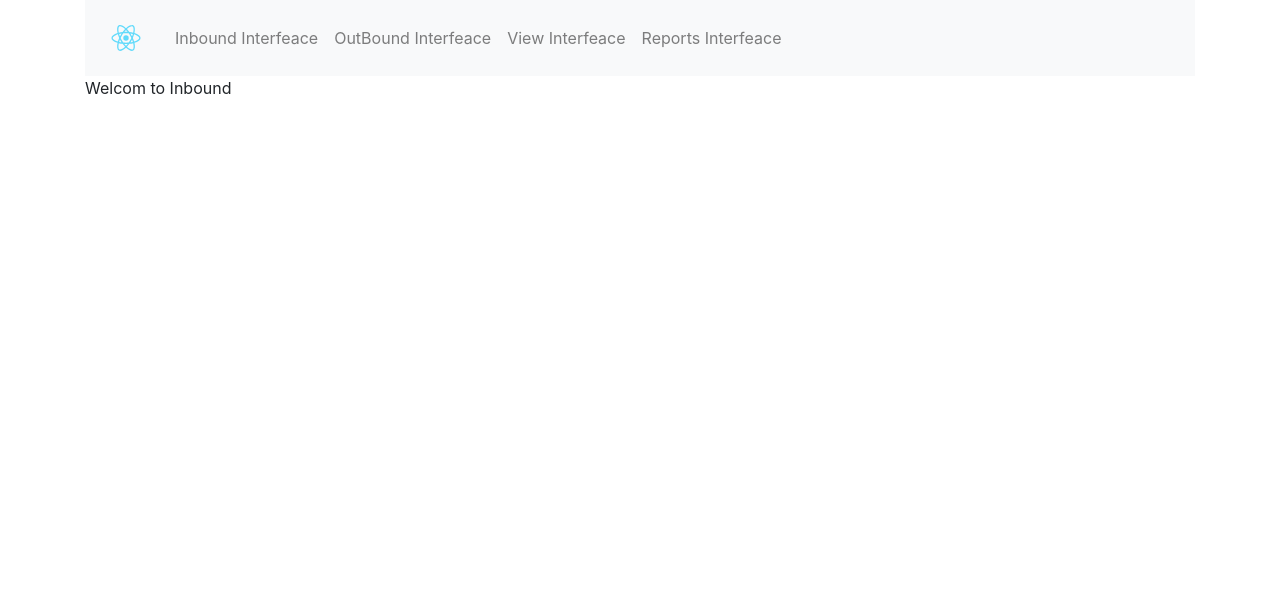
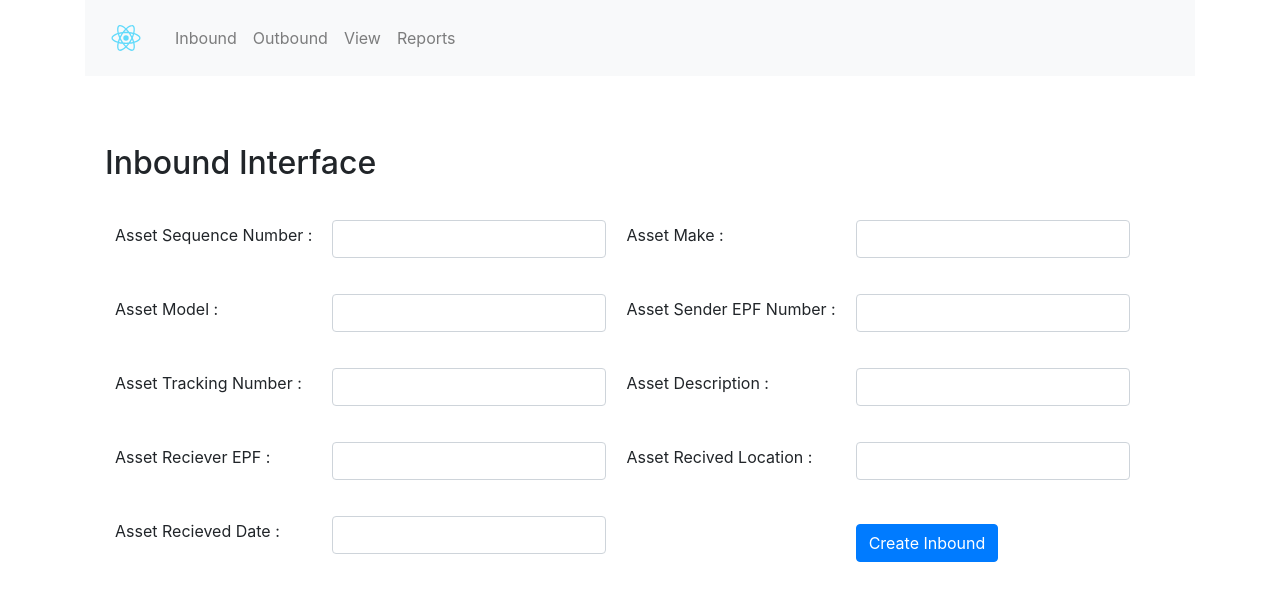
Before and after one commit to Dananjaya94/inbound-out-app, a React (Create React App) app: page / in a window 1280 px wide. Shown: the top 600 px of the page. Built offline with nearby package versions, Linux system fonts and the light colour scheme.

Commit message:
Inbound Interface finished
Inbound Interface finished

```diff
--- a/src/App.js
+++ b/src/App.js
@@ -24,19 +24,19 @@ function App() {
           <div className="collapse navbar-collapse">
             <ul className="navbar-nav mr-auto">
               <li className="navbar-item">
-                <Link to="/" className="nav-link">Inbound Interfeace</Link>
+                <Link to="/" className="nav-link">Inbound</Link>
               </li>
 
               <li className="navbar-item">
-                <Link to="/outbound" className="nav-link">OutBound Interfeace</Link>
+                <Link to="/outbound" className="nav-link">Outbound</Link>
               </li>
 
               <li className="navbar-item">
-                <Link to="/view" className="nav-link">View Interfeace</Link>
+                <Link to="/view" className="nav-link">View</Link>
               </li>
 
               <li className="navbar-item">
-                <Link to="/reports" className="nav-link">Reports Interfeace</Link>
+                <Link to="/reports" className="nav-link">Reports</Link>
               </li>
             </ul>
           </div>
--- a/src/components/inbound.component.js
+++ b/src/components/inbound.component.js
@@ -3,14 +3,27 @@ import { render } from '@testing-library/react';
 
 export default class inbound extends Component{
 
-    constructor(pros)
-    {
-        super(pros);
+    constructor(props) {
+        super(props);
+
+        this.onchange_asset_seq_no = this.onchange_asset_seq_no.bind(this);
+        this.onchange_asset_make = this.onchange_asset_make.bind(this);
+        this.onchange_asset_model = this.onchange_asset_model.bind(this);
+        this.onchange_asset_sender_epf = this.onchange_asset_sender_epf.bind(this);
+        this.onchange_asset_branch_code = this.onchange_asset_branch_code.bind(this);
+        this.onchange_asset_tracking_num = this.onchange_asset_tracking_num.bind(this);
+        this.onchange_asset_description = this.onchange_asset_description.bind(this);
+        this.onchange_asset_reciever_epf = this.onchange_asset_reciever_epf.bind(this);
+        this.onchange_asset_recieved_location = this.onchange_asset_recieved_location.bind(this);
+        this.onchange_asset_recieved_date = this.onchange_asset_recieved_date.bind(this);
+        this.onchange_asset_expected_outbound_date = this.onchange_asset_expected_outbound_date.bind(this);
+        this.onSubmit = this.onSubmit.bind(this);
+
 
         this.state = {
             asset_seq_no: '',
             asset_make:'',
-            aaset_model:'',
+            asset_model:'',
             asset_sender_epf:'',
             asset_branch_code:'',
             asset_tracking_num:'',
@@ -19,45 +32,271 @@ export default class inbound extends Component{
             asset_recieved_location:'',
             asset_recieved_date:'',
             asset_expected_outbound_date:'',
-            asset_inbound_completed:''
+            asset_inbound_completed: false
         }
     }
 
 
-    onchangeasset_seq_no(e)
+    onchange_asset_seq_no(e)
     {
         this.setState({
             asset_seq_no: e.target.value
+        });
+    }
+
+    onchange_asset_make(e)
+    {
+        this.setState({
+            asset_make: e.target.value
+        });
+    }
+
+    onchange_asset_model(e)
+    {
+        this.setState({
+            asset_model: e.target.value
+        });
+    }
+
+    onchange_asset_sender_epf(e)
+    {
+        this.setState({
+            asset_sender_epf: e.target.value
+        });
+    }
+
+    onchange_asset_branch_code(e)
+    {
+        this.setState({
+            asset_branch_code: e.target.value
+        });
+    }
+
+    onchange_asset_tracking_num(e)
+    {
+        this.setState({
+            asset_tracking_num: e.target.value
+        });
+    }
+
+    onchange_asset_description(e)
+    {
+        this.setState({
+            asset_description: e.target.value
+        });
+    }
+
+    onchange_asset_reciever_epf(e)
+    {
+        this.setState({
+            asset_reciever_epf: e.target.value
+        });
+    }
+
+    onchange_asset_recieved_location(e)
+    {
+        this.setState({
+            asset_recieved_location: e.target.value
+        });
+    }
+
+    onchange_asset_recieved_date(e)
+    {
+        this.setState({
+            asset_recieved_date: e.target.value
+        });
+    }
+
+    onchange_asset_expected_outbound_date(e)
+    {
+        this.setState({
+            asset_expected_outbound_date: e.target.value
+        });
+    }
+
+    onSubmit(e){
+
+        e.preventDefault();
+
+        console.log(`Form Submitted :`);
+        console.log(`Sequence Number : ${this.state.asset_seq_no}`);
+        console.log(`Asset Make : ${this.state.asset_make}`);
+        console.log(`Asset model : ${this.state.asset_model}`);
+        console.log(`Sender EPF : ${this.state.asset_sender_epf}`);
+        console.log(`Brnach code : ${this.state.asset_branch_code}`);
+        console.log(`Tracking Number : ${this.state.asset_tracking_num}`);
+        console.log(`Description : ${this.state.asset_description}`);
+        console.log(`Reciever EPF : ${this.state.asset_reciever_epf}`);
+        console.log(`Recieved Location : ${this.state.asset_recieved_location}`);
+        console.log(`Recieved date : ${this.state.asset_recieved_date}`);
+        console.log(`Expected Outbound Date : ${this.state.asset_expected_outbound_date}`);
+
+        this.setState ({
+            asset_seq_no: '',
+            asset_make:'',
+            asset_model:'',
+            asset_sender_epf:'',
+            asset_branch_code:'',
+            asset_tracking_num:'',
+            asset_description:'',
+            asset_reciever_epf:'',
+            asset_recieved_location:'',
+            asset_recieved_date:'',
+            asset_expected_outbound_date:'',
+            asset_inbound_completed: false
         })
     }
-
-    onchangeasset_seq_no(e)
-    {
-        this.setState({
-            asset_seq_no: e.target.value
-        })
-    }
-
-    onchangeasset_seq_no(e)
-    {
-        this.setState({
-            asset_seq_no: e.target.value
-        })
-    }
-
-    onchangeasset_seq_no(e)
-    {
-        this.setState({
-            asset_seq_no: e.target.value
-        })
-    }
-
 
     render()
     {
         return(
-            <div>
-                <p>Welcom to Inbound</p>
+            <div style={{margin:20}}>
+                <br></br>
+                <br></br>
+                <h2>Inbound Interface</h2>
+
+                <form>
+
+                    <table cellPadding="10">
+                        <thead>
+                        <tr>
+                            <th></th>
+                            <th></th>
+                        </tr>
+                        </thead>
+                        <tbody>
+                        <tr>
+                            <td>
+                                <div className="form-group">
+                                <label>Asset Sequence Number :</label>
+                                </div>
+                            </td>
+
+                            <td>
+                                <div className="form-group">
+                                <input type="text" className="form-control" value={this.state.asset_seq_no} onChange={this.onchange_asset_seq_no}></input>
+                                </div>
+                            </td>
+
+                            <td>
+                                <div className="form-group">
+                                <label>Asset Make :</label>
+                                </div>
+                            </td>
+
+                            <td>
+                                <div className="form-group">
+                                <input type="text" className="form-control" value={this.state.asset_make} onChange={this.onchange_asset_make}></input>
+                                </div>
+                            </td>
+                        </tr>
+
+
+                        <tr>
+                            <td>
+                                <div className="form-group">
+                                <label>Asset Model :</label>
+                                </div>
+                            </td>
+
+                            <td>
+                                <div className="form-group">
+                                <input type="text" className="form-control" value={this.state.asset_model} onChange={this.onchange_asset_model}></input>
+                                </div>
+                            </td>
+
+                            <td>
+                                <div className="form-group">
+                                <label>Asset Sender EPF Number :</label>
+                                </div>
+                            </td>
+
+                            <td>
+                                <div className="form-group">
+                                <input type="text" className="form-control" value={this.state.asset_sender_epf} onChange={this.onchange_asset_sender_epf}></input>
+                                </div>
+                            </td>
+                        </tr>
+
+                        <tr>
+                            <td>
+                                <div className="form-group">
+                                    <label>Asset Tracking Number :</label>
+                                </div>
+                            </td>
+
+                            <td>
+                                <div className="form-group">
+                                    <input type="text" className="form-control" value={this.state.asset_tracking_num} onChange={this.onchange_asset_tracking_num}></input>
+                                </div>
+                            </td>
+
+                            <td>
+                                <div className="form-group">
+                                    <label>Asset Description :</label>
+                                </div>
+                            </td>
+
+                            <td>
+                                <div className="form-group">
+                                    <input type="text" className="form-control" value={this.state.asset_description} onChange={this.onchange_asset_description}></input>
+                                </div>
+                            </td>
+                        </tr>
+
+                        <tr>
+                            <td>
+                                <div className="form-group">
+                                    <label>Asset Reciever EPF :</label>
+                                </div>
+                            </td>
+
+                            <td>
+                                <div className="form-group">
+                                    <input type="text" className="form-control" value={this.state.asset_reciever_epf} onChange={this.onchange_asset_reciever_epf}></input>
+                                </div>
+                            </td>
+
+                            <td>
+                                <div className="form-group">
+                                    <label>Asset Recived Location :</label>
+                                </div>
+                            </td>
+
+                            <td>
+                                <div className="form-group">
+                                <input type="text" className="form-control" value={this.state.asset_recieved_location} onChange={this.onchange_asset_recieved_location}></input>
+                                </div>
+                            </td>
+                        </tr>
+
+                        <tr>
+                            <td>
+                                <div className="form-group">
+                                    <label>Asset Recieved Date :</label>
+                                </div>
+                            </td>
+
+                            <td>
+                            <div className="form-group">
+                                <input type="text" className="form-control" value={this.state.asset_recieved_date} onChange={this.onchange_asset_recieved_date}></input>
+                            </div>
+                            </td>
+
+                            <td>
+
+                            </td>
+                            <td>
+                                <input type="submit" value="Create Inbound" className="btn btn-primary" onClick={this.onSubmit}></input>
+                            </td>
+                        </tr>
+                        </tbody>
+                    </table>
+
+
+                </form>
+
+
             </div>
         )
     }
```
